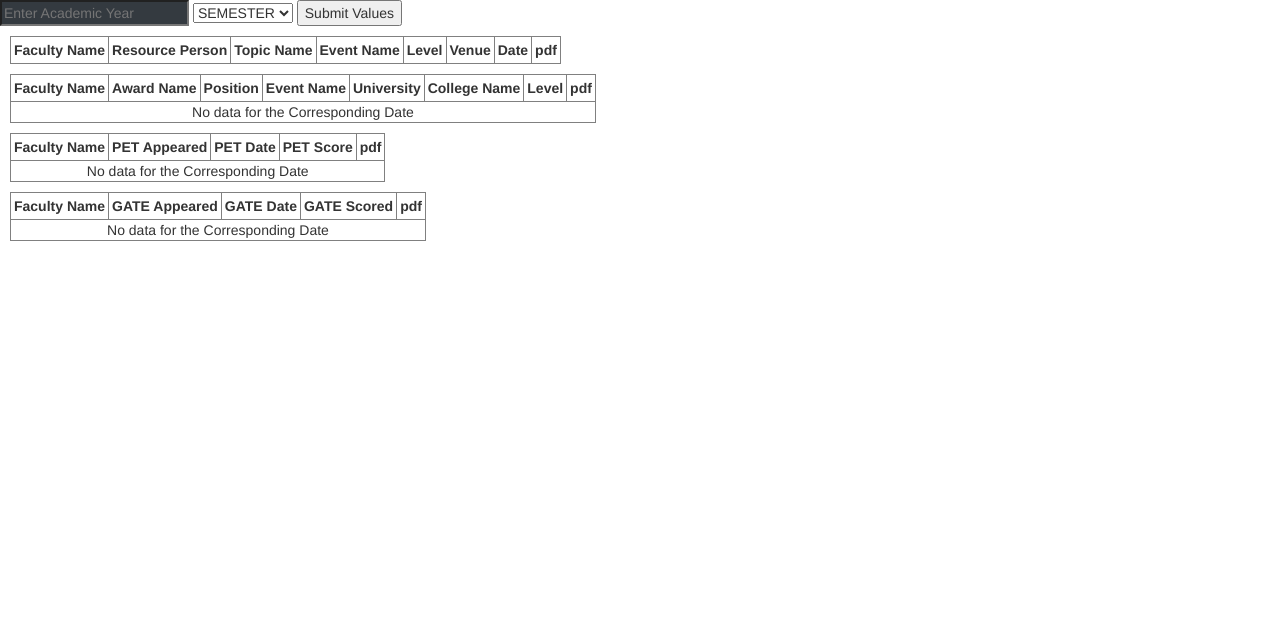
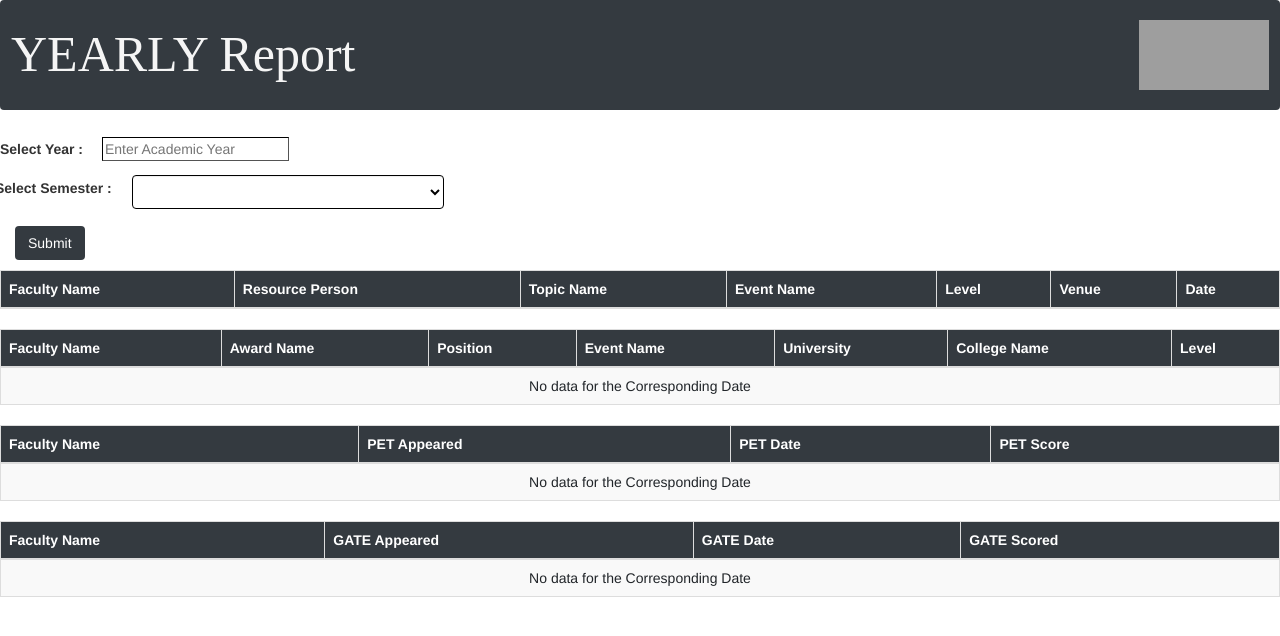
Before and after one commit to ManasBhole/Faculty-Expertise-Management-Tool, a PHP site: page /try.php in a window 1280 px wide. Shown: the top 636 px of the page. Run offline with PHP 8.4, Linux system fonts and the light colour scheme; data comes from the database, SQL or seed files in the repository; data that the repository does not hold is empty; some libraries are stand-ins or nearby versions; grey boxes are pictures that could not be loaded.

Commit message:
Frontend added to try.php

```diff
--- /dev/null
+++ b/Faculty/Faculty Experties/try.css
@@ -0,0 +1,59 @@
+body{
+    margin: 0;
+    padding: 0;
+    height: 100%;
+}
+.from-row{
+    margin: 10px;
+}
+.navbar_title{
+    font-family: 'Times New Roman', Times, serif;
+    font-size: 50px;
+    color: whitesmoke;
+}
+.navbar{
+    height: 110px;
+}
+#logo{
+    height: 70px;
+    width: 130px;
+    margin-left: auto;
+}
+
+#example1{
+    margin-left: 15px;
+    margin-top: 7px;
+    margin-bottom: 7px;
+    border-color: black;
+    border-width: 1px;
+
+}
+#Selectoption{
+    margin-left: 15px;
+    margin-top: 7px;
+    margin-bottom: 7px;
+    padding: 15px;
+    color: black;
+    text-align: center;
+    border-color: black;
+
+}
+#semlabel{
+    margin-top: 10px;
+}
+.btn{
+    margin-left: 15px;
+    margin-top: 10px;
+    margin-bottom: 10px;
+}
+table{
+    margin-top: 10px;
+
+    text-align: justify;
+}
+td{
+     text-align: center;
+}
+th{
+    text-align: center;
+}
--- a/Faculty/Faculty Experties/try.php
+++ b/Faculty/Faculty Experties/try.php
@@ -4,13 +4,12 @@
 
 
 	<meta name="viewport" content="width=device-width, initial-scale=1">
- <link rel="stylesheet" type="text/css" href="hod1.css">
-    <!-- CSS only -->
- <link rel="stylesheet" href="https://maxcdn.bootstrapcdn.com/bootstrap/4.0.0/css/bootstrap.min.css">
- <script src="https://ajax.googleapis.com/ajax/libs/jquery/3.3.1/jquery.min.js"></script>
- <script src="https://cdnjs.cloudflare.com/ajax/libs/popper.js/1.12.9/umd/popper.min.js"></script>
- <script src="https://maxcdn.bootstrapcdn.com/bootstrap/4.0.0/js/bootstrap.min.js"></script>
- <link href="https://maxcdn.bootstrapcdn.com/bootstrap/3.3.6/css/bootstrap.min.css" rel="stylesheet">
+	<link rel="stylesheet" type="text/css" href="try.css">   <!-- CSS only -->
+	<link rel="stylesheet" href="https://stackpath.bootstrapcdn.com/bootstrap/4.5.0/css/bootstrap.min.css" integrity="sha384-9aIt2nRpC12Uk9gS9baDl411NQApFmC26EwAOH8WgZl5MYYxFfc+NcPb1dKGj7Sk" crossorigin="anonymous">
+   <script src="https://code.jquery.com/jquery-3.5.1.slim.min.js" integrity="sha384-DfXdz2htPH0lsSSs5nCTpuj/zy4C+OGpamoFVy38MVBnE+IbbVYUew+OrCXaRkfj" crossorigin="anonymous"></script>
+    <script src="https://cdn.jsdelivr.net/npm/popper.js@1.16.0/dist/umd/popper.min.js" integrity="sha384-Q6E9RHvbIyZFJoft+2mJbHaEWldlvI9IOYy5n3zV9zzTtmI3UksdQRVvoxMfooAo" crossorigin="anonymous"></script>
+    <script src="https://stackpath.bootstrapcdn.com/bootstrap/4.5.0/js/bootstrap.min.js" integrity="sha384-OgVRvuATP1z7JjHLkuOU7Xw704+h835Lr+6QL9UvYjZE3Ipu6Tp75j7Bh/kR0JKI" crossorigin="anonymous"></script>
+	<link href="https://maxcdn.bootstrapcdn.com/bootstrap/3.3.6/css/bootstrap.min.css" rel="stylesheet">
     <link href="https://cdnjs.cloudflare.com/ajax/libs/bootstrap-datepicker/1.5.0/css/bootstrap-datepicker.css" rel="stylesheet">
     <script src="http://ajax.googleapis.com/ajax/libs/jquery/1.9.1/jquery.js"></script>
     <script src="https://maxcdn.bootstrapcdn.com/bootstrap/3.3.6/js/bootstrap.min.js"></script>
@@ -21,8 +20,15 @@
 </head>
 <body>
 
+<nav class="navbar navbar-expand-sm bg-dark ">
+    <div class="navbar_title">YEARLY Report</div>
+<img src="../img/rait logo.jpeg"  id=logo alt="#" >
+</nav>
+
+
 <form action="try.php" method="POST">
-	<input class="bg-dark text-white" class="form-control" type="text" name='year' placeholder="Enter Academic Year" id="example1" autocomplete="off" required>
+<label for="Name">Select Year :</label>
+	<input class="text-black" class="form-control " type="text" name='year' placeholder="Enter Academic Year" id="example1" autocomplete="off" required>
 <script type="text/javascript">
             // When the document is ready
             $(document).ready(function () {
@@ -34,19 +40,27 @@
                 });
 
             });
-        </script>
-        <select name="sem" required>
-        <option value="" disabled selected >SEMESTER</option>
+		</script>
+
+		<div class="form-row">
+		<label for="Name" id="semlabel">Select Semester :</label>
+
+		<div class="col-3">
+
+        <select name="sem" class="form-control" id="Selectoption" placeholder="Select Semester" required>
+
 		<option value="ALL">ALL</option>
 		<option value="ODD">ODD SEM</option>
 		<option value="EVEN">EVEN SEM</option>
-	</select>
-	<input type="submit" name="submit" value="Submit Values">
+		</select>
+		</div>
+		</div>
+		<button type="submit"  name="submit" value="Submit Values" class="btn btn-dark">Submit</button>
 </form>
 
 
-<table border="1" >
-	<thead>
+<table  id="tabledata" class=" table table-striped table-hover table-bordered">
+	<thead class="bg-dark text-white">
 		<th>Faculty Name</th>
 		<th>Resource Person</th>
 		<th>Topic Name</th>
@@ -54,7 +68,7 @@
 		<th>Level</th>
 		<th>Venue</th>
 		<th>Date</th>
-		<th>pdf</th>
+
 	</thead>
 
 	<?php
@@ -85,7 +99,7 @@
 
 		$sql="SELECT * FROM faculty_as_resource WHERE Date BETWEEN '$a' and '$b'";
 		$res=mysqli_query($conn,$sql);
-		echo (mysqli_num_rows($res));
+
 
 		if(mysqli_num_rows($res)==0)
 		{
@@ -102,7 +116,7 @@
 			<td  style=' padding-left:50px'>$data[5]</td>
 			<td  style=' padding-left:50px'>$data[6]</td>
 			<td  style=' padding-left:60px'>$data[7]</td>
-			<td  style=' padding-left:60px'>$data[8]</td></tr>";
+			</tr>";
 		}
 	}
 
@@ -113,8 +127,8 @@
 
 </table>
 
-<table border="1">
-	<thead>
+<table id="tabledata" class=" table table-striped table-hover table-bordered">
+	<thead class="bg-dark text-white text-center">
 		<th>Faculty Name</th>
 		<th>Award Name</th>
 		<th>Position</th>
@@ -122,7 +136,7 @@
 		<th>University</th>
 		<th>College Name</th>
 		<th>Level</th>
-		<th>pdf</th>
+
 	</thead>
 	<?php
 	$sql="SELECT * FROM awards WHERE Date BETWEEN '$a' and '$b'";
@@ -141,14 +155,14 @@
 			<td  style=' padding-left:50px'>$data[5]</td>
 			<td  style=' padding-left:50px'>$data[6]</td>
 			<td  style=' padding-left:60px'>$data[7]</td>
-			<td  style=' padding-left:60px'>$data[8]</td></tr>";
+			</tr>";
 	}
 	?>
 
 </table>
 
-<table border="1">
-	<thead>
+<table id="tabledata" class=" table table-striped table-hover table-bordered">
+	<thead class="bg-dark text-white text-center">
 		<th>Faculty Name</th>
 		<th>PET Appeared</th>
 		<th>PET Date </th>
@@ -156,7 +170,7 @@
 		<!-- <th>GATE Appeared</th>
 		<th>GATE Date</th>
 		<th>GATE Scored</th> -->
-		<th>pdf</th>
+
 	</thead>
 	<?php
 	$sql="SELECT * FROM competitive_exam WHERE PET_date BETWEEN '$a' and '$b'";
@@ -173,21 +187,21 @@
 			<td  style=' padding-left:20px'>$data[3]</td>
 			<td  style=' padding-left:20px'>$data[4]</td>
 
-			<td  style=' padding-left:60px'>$data[8]</td></tr>";
+			</tr>";
 	}
 
 	?>
 
 </table>
 
-<table border="1">
-	<thead>
+<table id="tabledata" class=" table table-striped table-hover table-bordered">
+	<thead class="bg-dark text-white text-center">
 		<th>Faculty Name</th>
 
 		<th>GATE Appeared</th>
 		<th>GATE Date</th>
 		<th>GATE Scored</th>
-		<th>pdf</th>
+
 	</thead>
 	<?php
 	$sql="SELECT * FROM competitive_exam WHERE GATE_date BETWEEN '$a' and '$b'";
@@ -204,7 +218,7 @@
 			<td  style=' padding-left:20px'>$data[6]</td>
 			<td  style=' padding-left:20px'>$data[7]</td>
 
-			<td  style=' padding-left:60px'>$data[8]</td></tr>";
+			</tr>";
 	}
 
 	?>
@@ -216,12 +230,5 @@
 
 
 </body>
-<style type="text/css">
-	th{
-		padding: 3px;
-	}
-	table{
-		margin: 10px;
-	}
-</style>
+
 </html>
```
